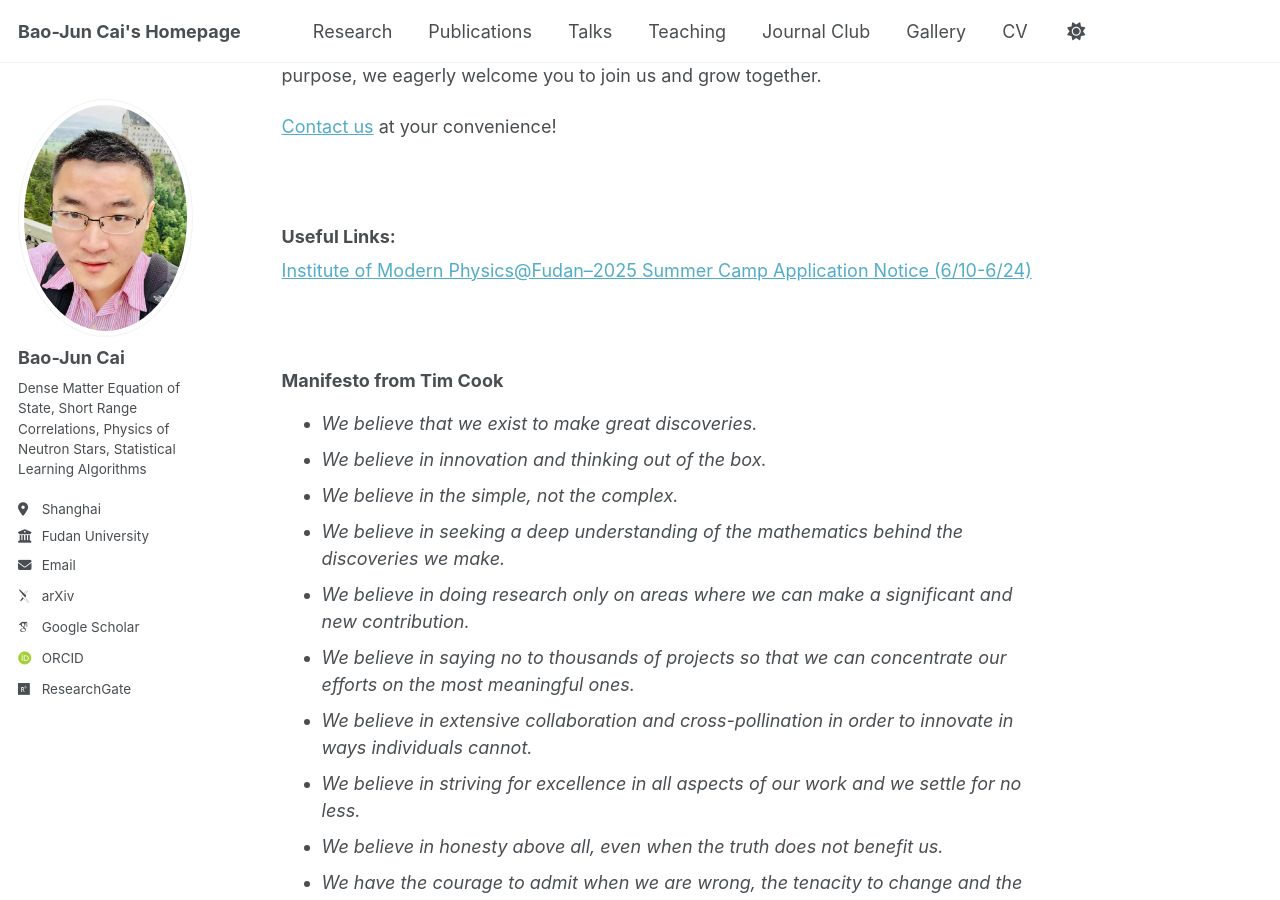
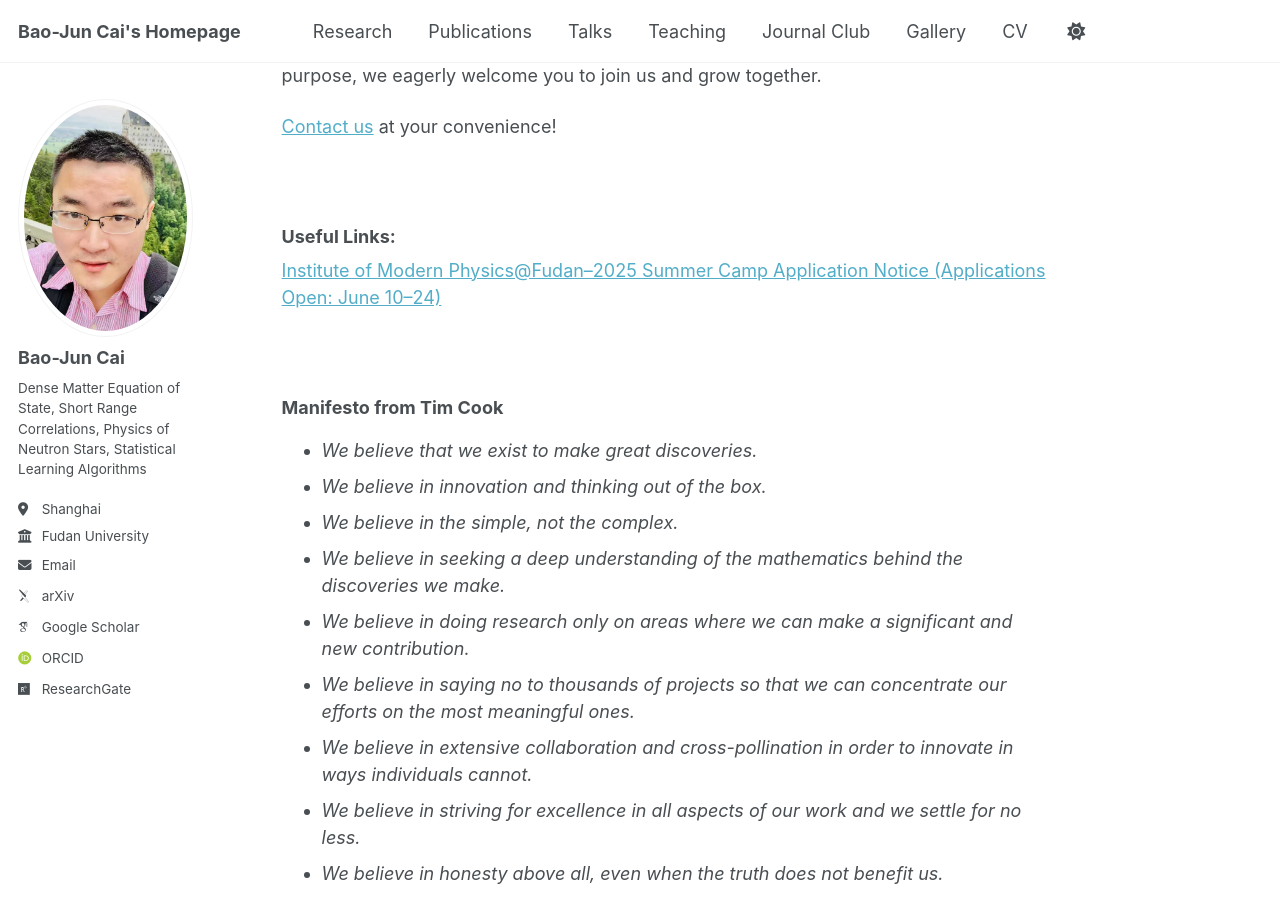
Before and after one commit to bjcai-phys/bjcai-phys.github.io, a Jekyll site: the page built from _pages/about.md, in a window 1280 px wide and 900 px high, scrolled down 1501 px. Built offline with Jekyll 4.4.1, drawn with Linux system fonts in a browser that asks for light colours; some web fonts are replaced.

Commit message:
Update about.md

```diff
--- a/_pages/about.md
+++ b/_pages/about.md
@@ -26,7 +26,7 @@
 <br>
 
 ### Useful Links:
-[Institute of Modern Physics@Fudan–2025 Summer Camp Application Notice (6/10-6/24)](https://mp.weixin.qq.com/s/CjNtUoCTWvhyMr-NTT-sAA)
+[Institute of Modern Physics@Fudan–2025 Summer Camp Application Notice (Applications Open: June 10–24)](https://mp.weixin.qq.com/s/CjNtUoCTWvhyMr-NTT-sAA)
 
 <br>
 
```
